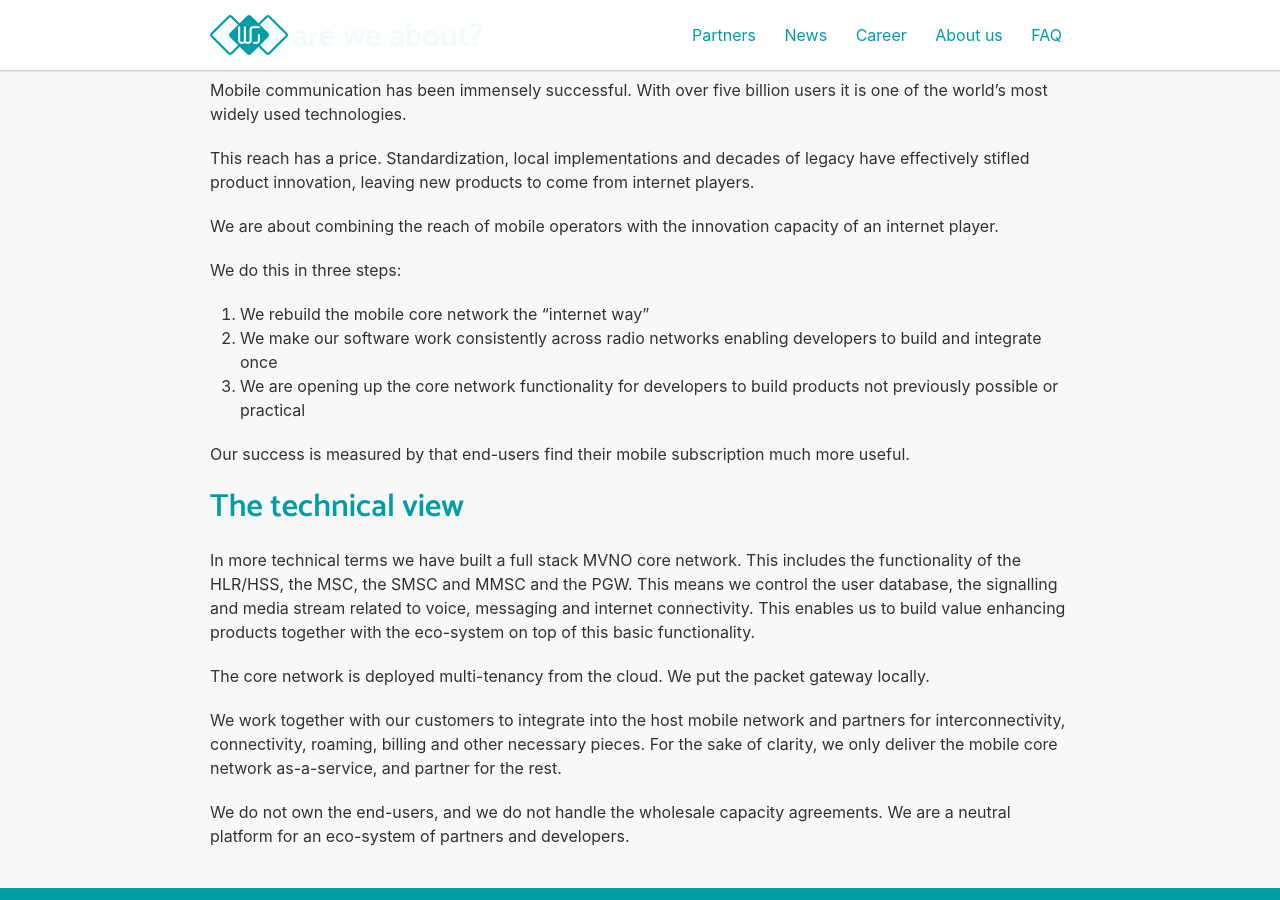
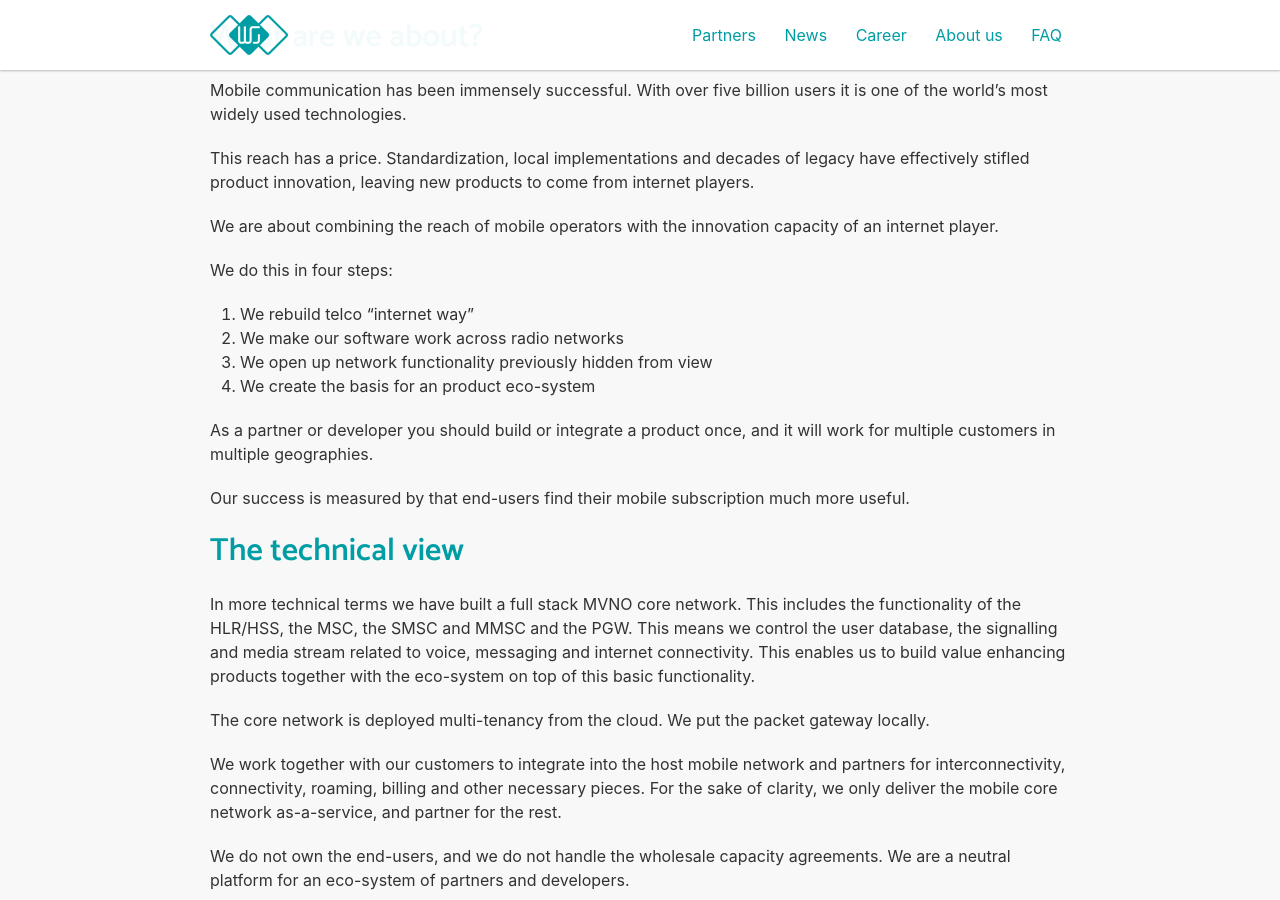
Before and after one commit to working-group-two/engineering-blog, a Jekyll site: the page built from pages/index.md, in a window 1280 px wide and 900 px high, scrolled down 483 px. Built offline with Jekyll 4.4.1, drawn with Linux system fonts in a browser that asks for light colours; nearby versions of some CDN libraries.

Commit message:
Update index.md
text edits

```diff
--- a/pages/index.md
+++ b/pages/index.md
@@ -13,10 +13,13 @@ This reach has a price. Standardization, local implementations and decades of le
 
 We are about combining the reach of mobile operators with the innovation capacity of an internet player.
 
-We do this in three steps:
-1. We rebuild the mobile core network the "internet way"
-2. We make our software work consistently across radio networks enabling developers to build and integrate once
-3. We are opening up the core network functionality for developers to build products not previously possible or practical
+We do this in four steps:
+1. We rebuild telco "internet way"
+2. We make our software work across radio networks
+3. We open up network functionality previously hidden from view
+4. We create the basis for an product eco-system
+
+As a partner or developer you should build or integrate a product once, and it will work for multiple customers in multiple geographies.
 
 Our success is measured by that end-users find their mobile subscription much more useful.
 
```
